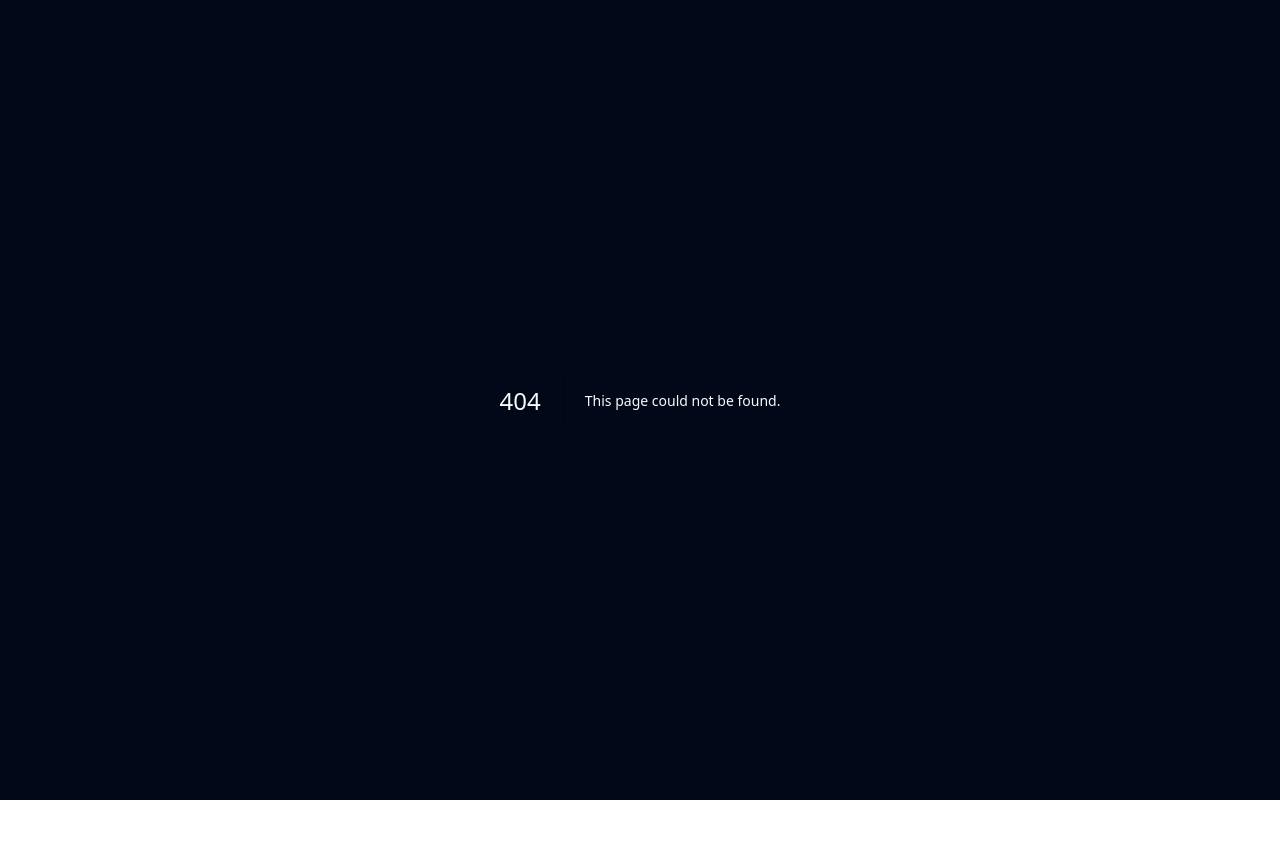
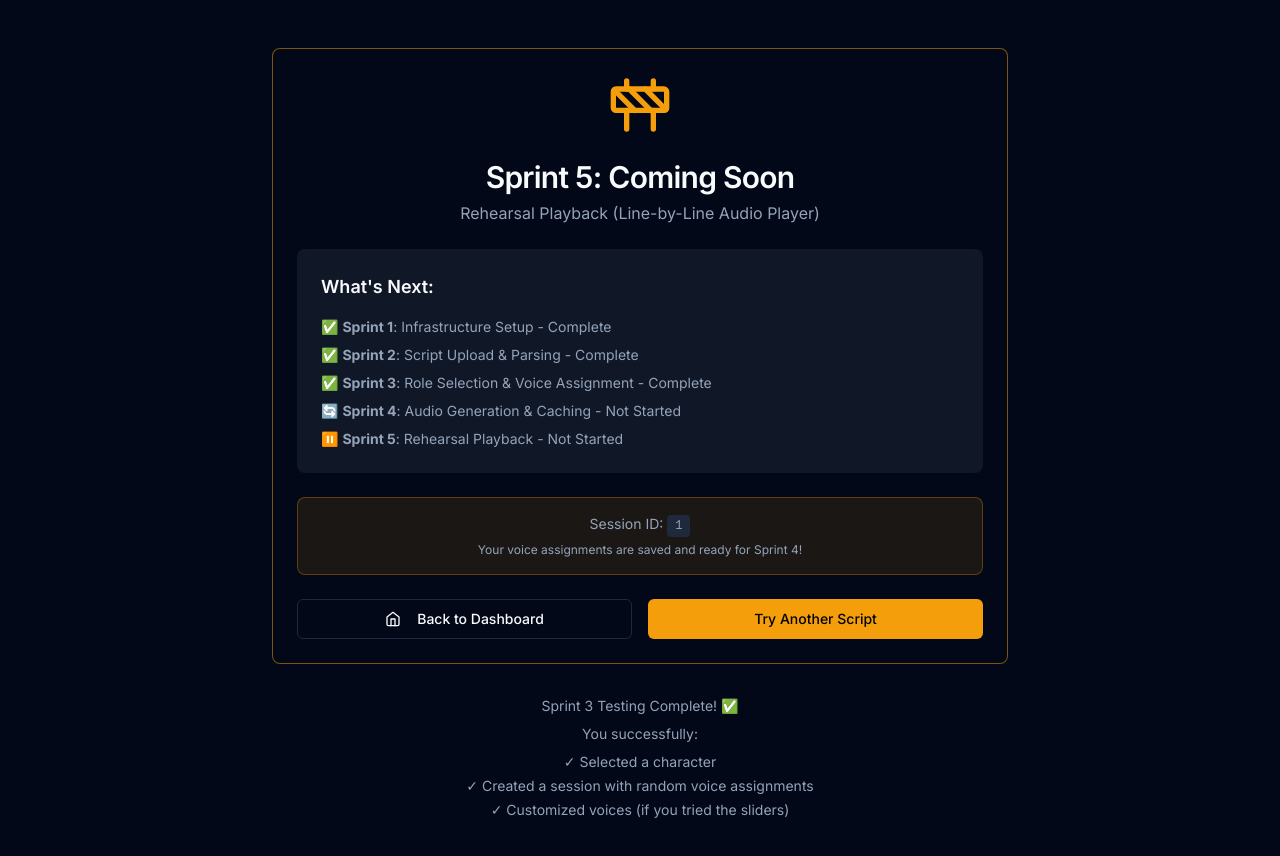
Before and after one commit to CTGS-Innovations/RunThru, a Next.js app: page /rehearsal/1 in a window 1280 px wide. Before the commit this address had no page. Shown: the top 856 px of the page. Before the commit the page ends 800 px from the top, so only its background shows below. Built offline with nearby package versions, Linux system fonts and the light colour scheme.

Commit message:
fix: Improve UX clarity on script detail page
- Remove hover effects from character/scene cards (they're info-only)
- Add prominent call-to-action box for 'Select Your Character'
- Add explanation text for next steps
- Create placeholder page for rehearsal route (Sprint 5 not built yet)

```diff
--- /dev/null
+++ b/src/app/rehearsal/[sessionId]/page.tsx
@@ -0,0 +1,73 @@
+'use client'
+
+import Link from 'next/link'
+import { useParams } from 'next/navigation'
+import { Card, CardContent, CardDescription, CardHeader, CardTitle } from '@/components/ui/card'
+import { Button } from '@/components/ui/button'
+import { Construction, Home } from 'lucide-react'
+
+export default function RehearsalPage() {
+  const params = useParams()
+  const sessionId = params.sessionId as string
+
+  return (
+    <div className="container mx-auto px-4 py-12 max-w-3xl">
+      <Card className="border-amber-500/50">
+        <CardHeader className="text-center">
+          <div className="flex justify-center mb-4">
+            <Construction className="w-16 h-16 text-amber-500" />
+          </div>
+          <CardTitle className="text-3xl">Sprint 5: Coming Soon</CardTitle>
+          <CardDescription className="text-base mt-4">
+            Rehearsal Playback (Line-by-Line Audio Player)
+          </CardDescription>
+        </CardHeader>
+        <CardContent className="space-y-6">
+          <div className="bg-muted/50 rounded-lg p-6 space-y-4">
+            <h3 className="font-semibold text-lg">What's Next:</h3>
+            <ul className="space-y-2 text-sm text-muted-foreground">
+              <li>✅ <strong>Sprint 1</strong>: Infrastructure Setup - Complete</li>
+              <li>✅ <strong>Sprint 2</strong>: Script Upload & Parsing - Complete</li>
+              <li>✅ <strong>Sprint 3</strong>: Role Selection & Voice Assignment - Complete</li>
+              <li>🔄 <strong>Sprint 4</strong>: Audio Generation & Caching - Not Started</li>
+              <li>⏸️ <strong>Sprint 5</strong>: Rehearsal Playback - Not Started</li>
+            </ul>
+          </div>
+
+          <div className="bg-amber-500/10 border border-amber-500/30 rounded-lg p-4">
+            <p className="text-sm text-center text-muted-foreground">
+              Session ID: <code className="font-mono text-xs bg-muted px-2 py-1 rounded">{sessionId}</code>
+            </p>
+            <p className="text-xs text-center text-muted-foreground mt-2">
+              Your voice assignments are saved and ready for Sprint 4!
+            </p>
+          </div>
+
+          <div className="flex gap-4">
+            <Link href="/" className="flex-1">
+              <Button variant="outline" className="w-full">
+                <Home className="w-4 h-4 mr-2" />
+                Back to Dashboard
+              </Button>
+            </Link>
+            <Link href="/scripts" className="flex-1">
+              <Button className="w-full bg-amber-500 hover:bg-amber-600 text-black">
+                Try Another Script
+              </Button>
+            </Link>
+          </div>
+        </CardContent>
+      </Card>
+
+      <div className="mt-8 text-center text-sm text-muted-foreground">
+        <p>Sprint 3 Testing Complete! ✅</p>
+        <p className="mt-2">You successfully:</p>
+        <ul className="mt-2 space-y-1">
+          <li>✓ Selected a character</li>
+          <li>✓ Created a session with random voice assignments</li>
+          <li>✓ Customized voices (if you tried the sliders)</li>
+        </ul>
+      </div>
+    </div>
+  )
+}
--- a/src/app/scripts/[id]/page.tsx
+++ b/src/app/scripts/[id]/page.tsx
@@ -114,7 +114,7 @@ export default function ScriptDetailPage() {
               {parsed.characters.map((character) => (
                 <div
                   key={character.name}
-                  className="rounded-lg border p-3 hover:border-amber-500/50"
+                  className="rounded-lg border p-3 bg-card"
                 >
                   <div className="font-medium">{character.name}</div>
                   <div className="text-sm text-muted-foreground">
@@ -137,7 +137,7 @@ export default function ScriptDetailPage() {
               {parsed.scenes.map((scene, index) => (
                 <div
                   key={scene.id}
-                  className="rounded-lg border p-3 hover:border-cyan-500/50"
+                  className="rounded-lg border p-3 bg-card"
                 >
                   <div className="flex items-center justify-between">
                     <div>
@@ -156,14 +156,22 @@ export default function ScriptDetailPage() {
         </Card>
 
         {/* Actions */}
-        <div className="flex justify-center">
-          <Button
-            size="lg"
-            className="min-w-[300px] bg-amber-500 hover:bg-amber-600 text-black font-bold"
-            onClick={() => router.push(`/scripts/${scriptId}/setup`)}
-          >
-            Select Your Character
-          </Button>
+        <div className="space-y-4">
+          <div className="bg-amber-500/10 border border-amber-500/30 rounded-lg p-6 text-center space-y-4">
+            <div>
+              <h3 className="text-lg font-semibold text-amber-500 mb-2">Ready to Start?</h3>
+              <p className="text-sm text-muted-foreground">
+                Choose which character you want to play, then we'll assign voices to the other roles.
+              </p>
+            </div>
+            <Button
+              size="lg"
+              className="min-w-[300px] bg-amber-500 hover:bg-amber-600 text-black font-bold text-lg h-14"
+              onClick={() => router.push(`/scripts/${scriptId}/setup`)}
+            >
+              Select Your Character →
+            </Button>
+          </div>
         </div>
       </div>
     </div>
```
